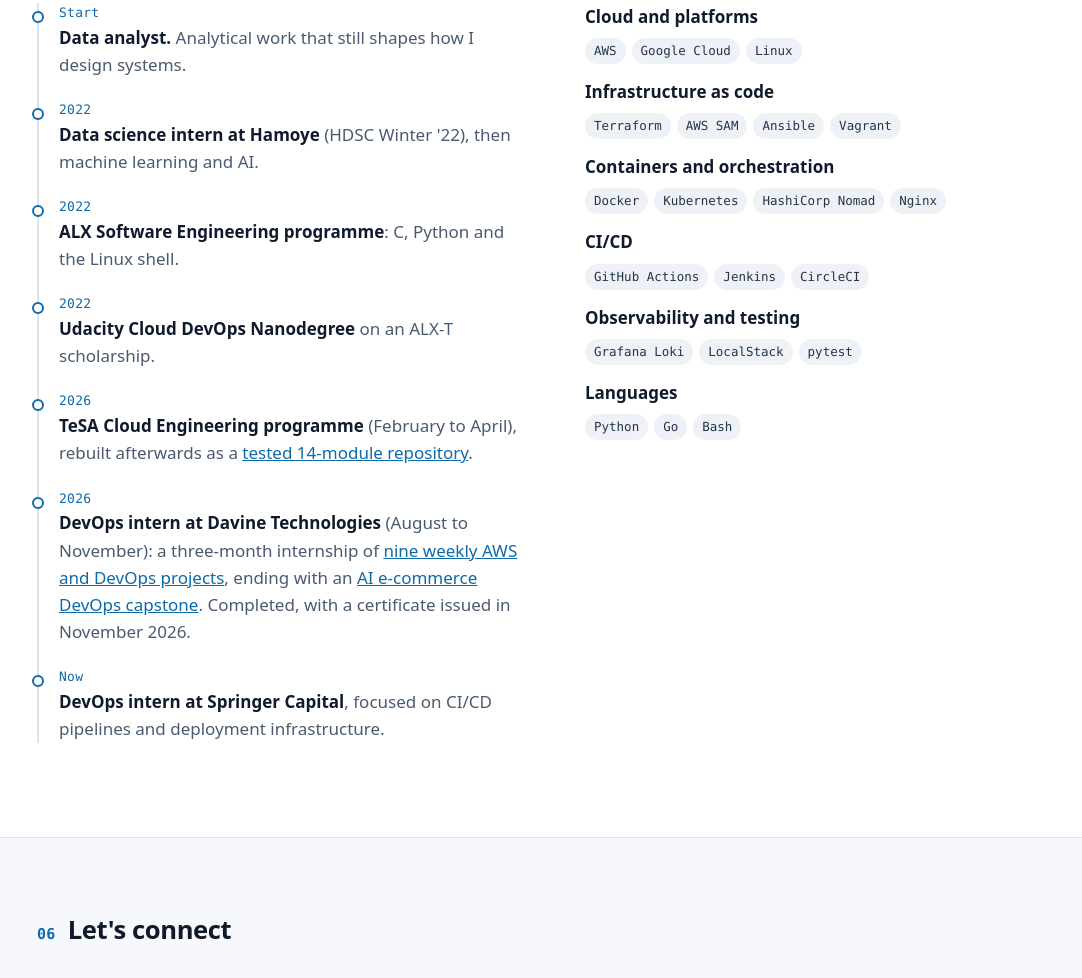
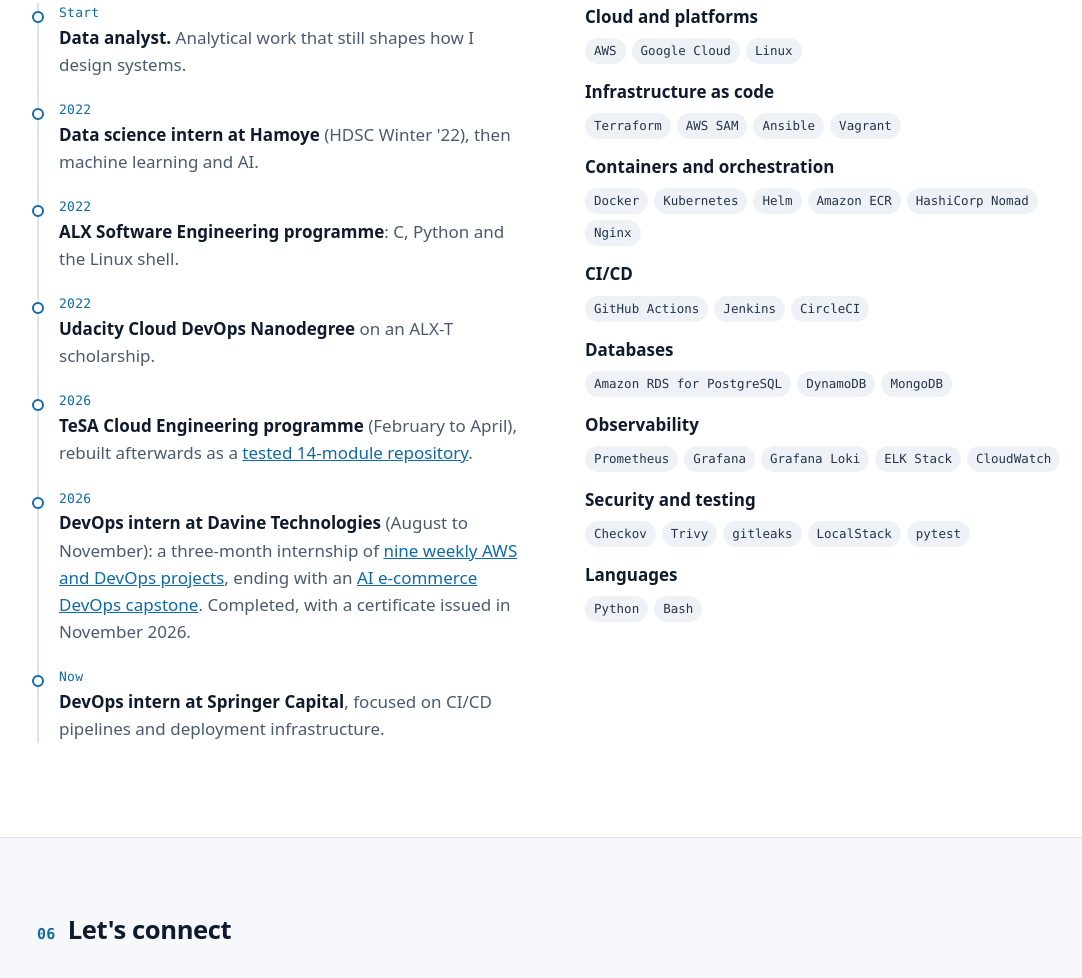
Before and after one commit to ooseni/ooseni.github.io, a plain HTML site: page index.html in a window 1280 px wide. Shown: the part 5748-6726 px from the top of the page, without its empty margins (83-1165 px from the left). Drawn offline with Linux system fonts and the light colour scheme.

Commit message:
docs: list the tools the projects now prove in the toolbox
Adds Helm, Amazon ECR, the databases, Prometheus, Grafana, ELK, CloudWatch, Checkov, Trivy and gitleaks, and drops Go, which no public repository uses.

```diff
--- a/index.html
+++ b/index.html
@@ -277,13 +277,17 @@
             <dt>Infrastructure as code</dt>
             <dd><ul class="chips"><li>Terraform</li><li>AWS SAM</li><li>Ansible</li><li>Vagrant</li></ul></dd>
             <dt>Containers and orchestration</dt>
-            <dd><ul class="chips"><li>Docker</li><li>Kubernetes</li><li>HashiCorp Nomad</li><li>Nginx</li></ul></dd>
+            <dd><ul class="chips"><li>Docker</li><li>Kubernetes</li><li>Helm</li><li>Amazon ECR</li><li>HashiCorp Nomad</li><li>Nginx</li></ul></dd>
             <dt>CI/CD</dt>
             <dd><ul class="chips"><li>GitHub Actions</li><li>Jenkins</li><li>CircleCI</li></ul></dd>
-            <dt>Observability and testing</dt>
-            <dd><ul class="chips"><li>Grafana Loki</li><li>LocalStack</li><li>pytest</li></ul></dd>
+            <dt>Databases</dt>
+            <dd><ul class="chips"><li>Amazon RDS for PostgreSQL</li><li>DynamoDB</li><li>MongoDB</li></ul></dd>
+            <dt>Observability</dt>
+            <dd><ul class="chips"><li>Prometheus</li><li>Grafana</li><li>Grafana Loki</li><li>ELK Stack</li><li>CloudWatch</li></ul></dd>
+            <dt>Security and testing</dt>
+            <dd><ul class="chips"><li>Checkov</li><li>Trivy</li><li>gitleaks</li><li>LocalStack</li><li>pytest</li></ul></dd>
             <dt>Languages</dt>
-            <dd><ul class="chips"><li>Python</li><li>Go</li><li>Bash</li></ul></dd>
+            <dd><ul class="chips"><li>Python</li><li>Bash</li></ul></dd>
           </dl>
         </div>
       </div>
```
